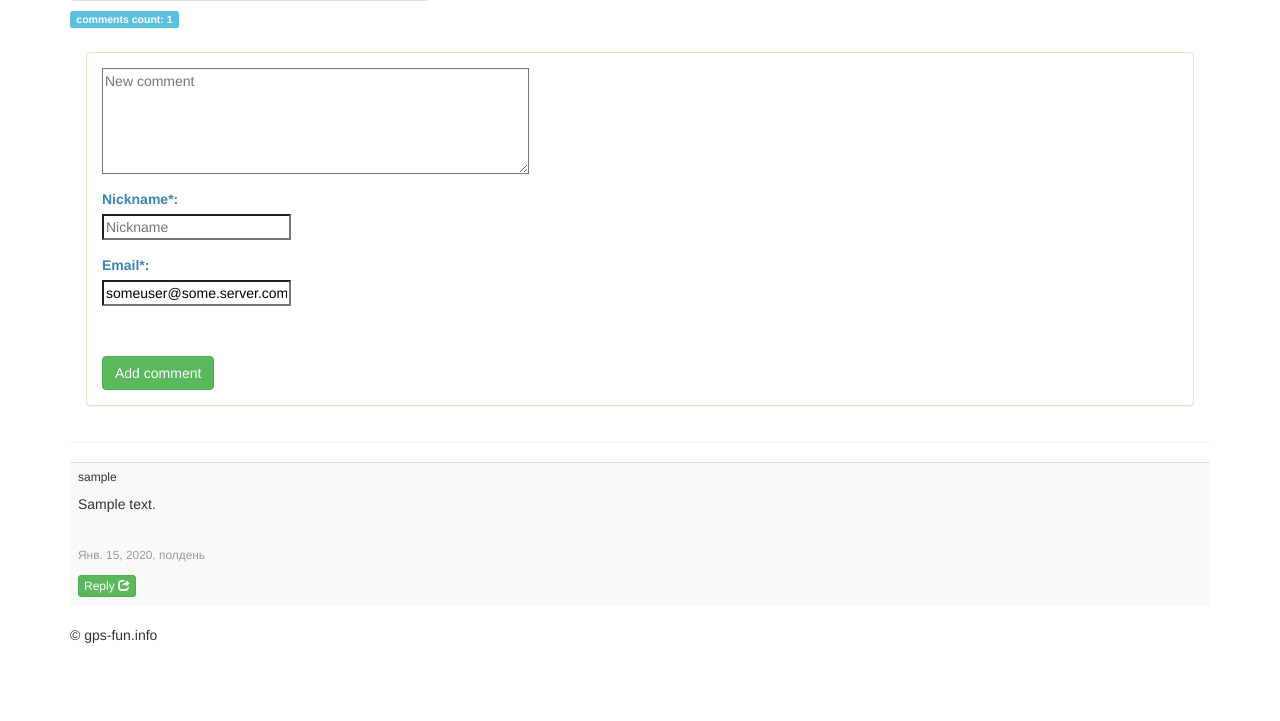
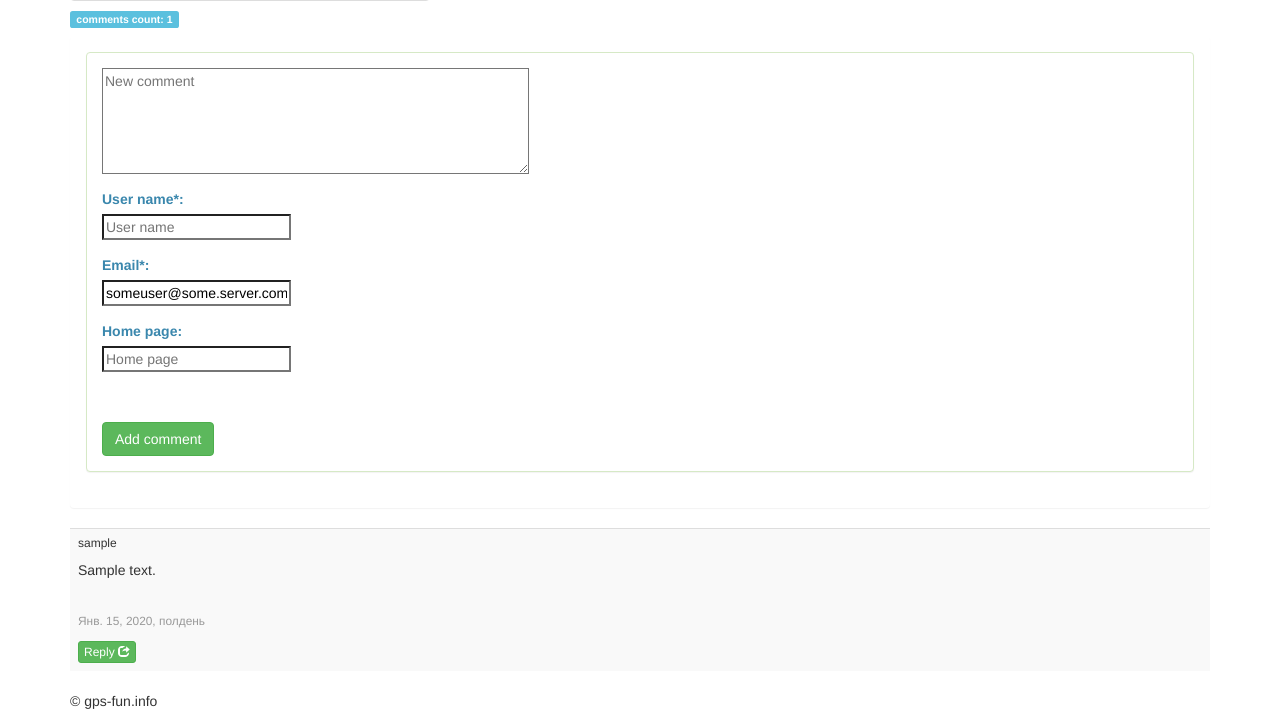
Before and after one commit to kostin-aleks/mountain-routes, a Django app: a page that uses routes/templates/Routes/form-comment.html in a window 1280 px wide. Shown: the part 1720-2441 px from the top of the page. Before the commit the page ends 2363 px from the top, so only its background shows below. Run offline with Django 3.2, Linux system fonts and the light colour scheme; tables that the repository leaves empty hold one stand-in row (values such as "Sample post"); grey boxes marked "Sample" are stand-in pictures; some libraries are stand-ins or nearby versions.

Commit message:
restriction for field name

```diff
--- a/routes/mountains/admin.py
+++ b/routes/mountains/admin.py
@@ -96,8 +96,8 @@ admin.site.register(PeakPhoto, PeakPhotoAdmin)
 class PeakCommentAdmin(admin.ModelAdmin):
     """ PeakCommentAdmin """
     list_display = ('id', 'peak', 'body', 'author', 'nickname',
-                    'email', 'parent', 'photo',
-                    'ip_address', 'country_code', 'country', 'city',
+                    'email', 'homepage', 'parent', 'photo',
+                    'ip_address', 'country_code', 'country', 'region', 'city',
                     'created_on', 'active')
     search_fields = ('body', )
     ordering = ('-id', )
--- a/routes/mountains/forms.py
+++ b/routes/mountains/forms.py
@@ -326,12 +326,12 @@ class PeakCommentForm(forms.Form):
         }), )
 
     name = forms.CharField(
-        label=_('Nickname*'),
+        label=_('User name*'),
         required=True,
         max_length=128,
         widget=forms.TextInput(
             attrs={
-                'placeholder': _('Nickname'),
+                'placeholder': _('User name'),
         }), )
 
     email = forms.EmailField(
@@ -341,7 +341,29 @@ class PeakCommentForm(forms.Form):
         initial='someuser@some.server.com'
     )
 
+    homepage = forms.URLField(
+        label=_('Home page'),
+        required=False,
+        widget=forms.TextInput(
+            attrs={
+                'placeholder': _('Home page'),
+        })
+    )
+
     captcha=CaptchaField(required=True)
+
+    def clean_name(self):
+        """
+        validate field name
+        """
+        name = self.cleaned_data['name']
+        pattern = r'[^a-zA-Z0-9]'
+        if re.search(pattern, name):
+            # Character other then a-z A-Z 0-9 was found
+            raise ValidationError(
+                _("The user name must consist only of the characters (a-z, A-Z, 0-9)."))
+
+        return name
 
 
 class CommentReplyForm(forms.Form):
@@ -357,12 +379,12 @@ class CommentReplyForm(forms.Form):
         }), )
 
     name = forms.CharField(
-        label=_('Nickname*'),
+        label=_('User name*'),
         required=True,
         max_length=128,
         widget=forms.TextInput(
             attrs={
-                'placeholder': _('Nickname'),
+                'placeholder': _('User name'),
         }), )
 
     email = forms.EmailField(
@@ -372,7 +394,29 @@ class CommentReplyForm(forms.Form):
         initial='someuser@some.server.com'
     )
 
+    homepage = forms.URLField(
+        label=_('Home page'),
+        required=False,
+        widget=forms.TextInput(
+            attrs={
+                'placeholder': _('Home page'),
+        })
+    )
+
     captcha=CaptchaField(required=True)
+
+    def clean_name(self):
+        """
+        validate field name
+        """
+        name = self.cleaned_data['name']
+        pattern = r'[^a-zA-Z0-9]'
+        if re.search(pattern, name):
+            # Character other then a-z A-Z 0-9 was found
+            raise ValidationError(
+                _("The user name must consist only of the characters (a-z, A-Z, 0-9)."))
+
+        return name
 
 
 class CommentUserReplyForm(forms.Form):
--- a/routes/mountains/views.py
+++ b/routes/mountains/views.py
@@ -810,6 +810,7 @@ def add_peak_comment(request, slug):
             else:
                 peak_comment.nickname = data['name']
                 peak_comment.email = data['email']
+                peak_comment.homepage = data['homepage']
             peak_comment.save()
 
             peak_comment.ip_address = get_ip_from_request(request)
@@ -857,6 +858,7 @@ def add_comment_reply(request, comment_id):
             else:
                 reply.nickname = data['name']
                 reply.email = data['email']
+                reply.homepage = data['homepage']
             reply.save()
 
             reply.ip_address = get_ip_from_request(request)
--- a/routes/templates/Routes/form-comment.html
+++ b/routes/templates/Routes/form-comment.html
@@ -34,6 +34,16 @@
           </div>
 
           <div class="form-group">
+            <label for="id_homepage" class="text-info">
+              {{ form_comment.homepage.label }}:
+            </label><br>
+            {{ form_comment.homepage }}
+            <label id="comment-homepage-error" class="has-error" for="id_homepage">
+              {{ form_comment.homepage.errors }}
+            </label>
+          </div>
+
+          <div class="form-group">
             {{ form_comment.captcha }}
             <label id="comment-captcha-error" class="has-error" for="id_captcha">
               {{ form_comment.captcha.errors }}
```
Also changed, not shown: routes/templates/Routes/form-reply.html (+10 -0 lines).
